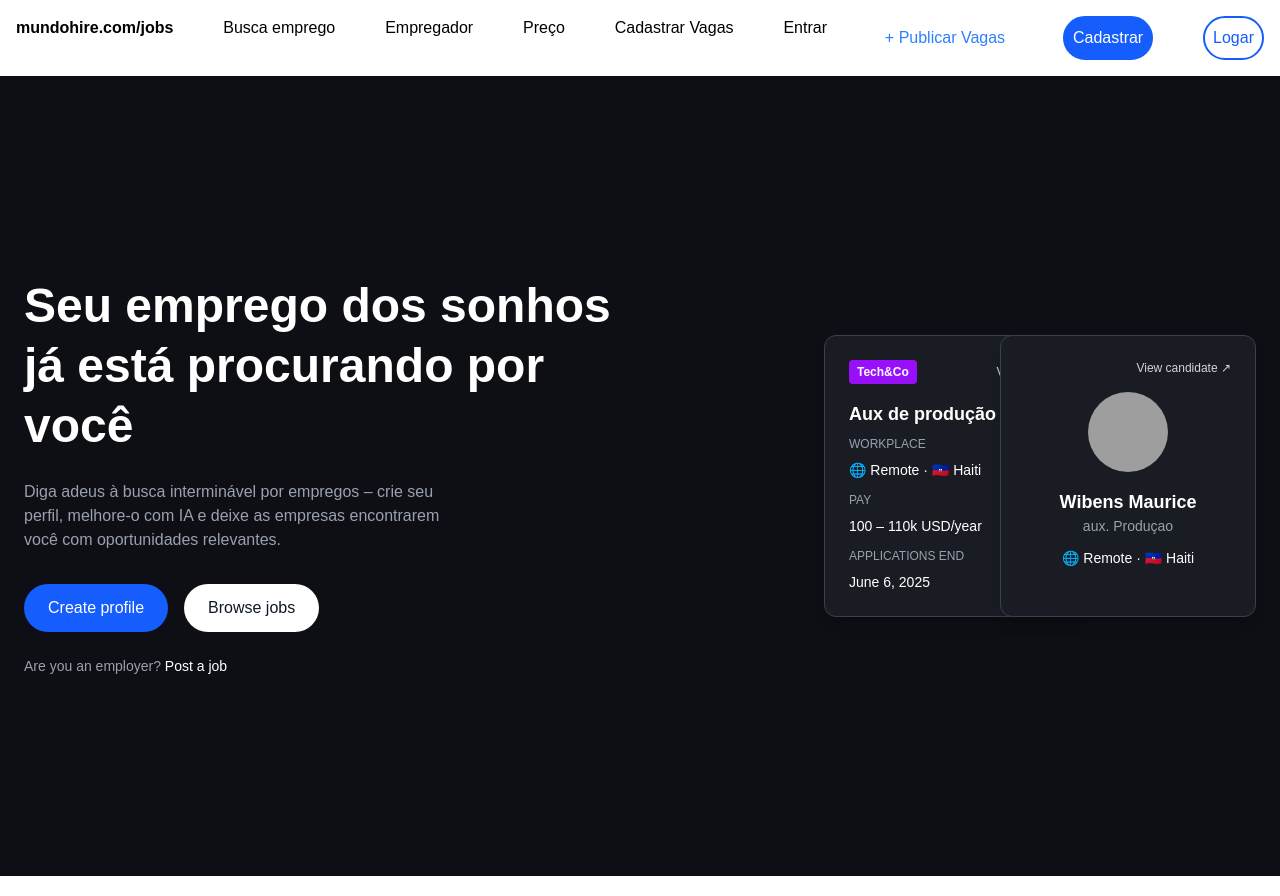
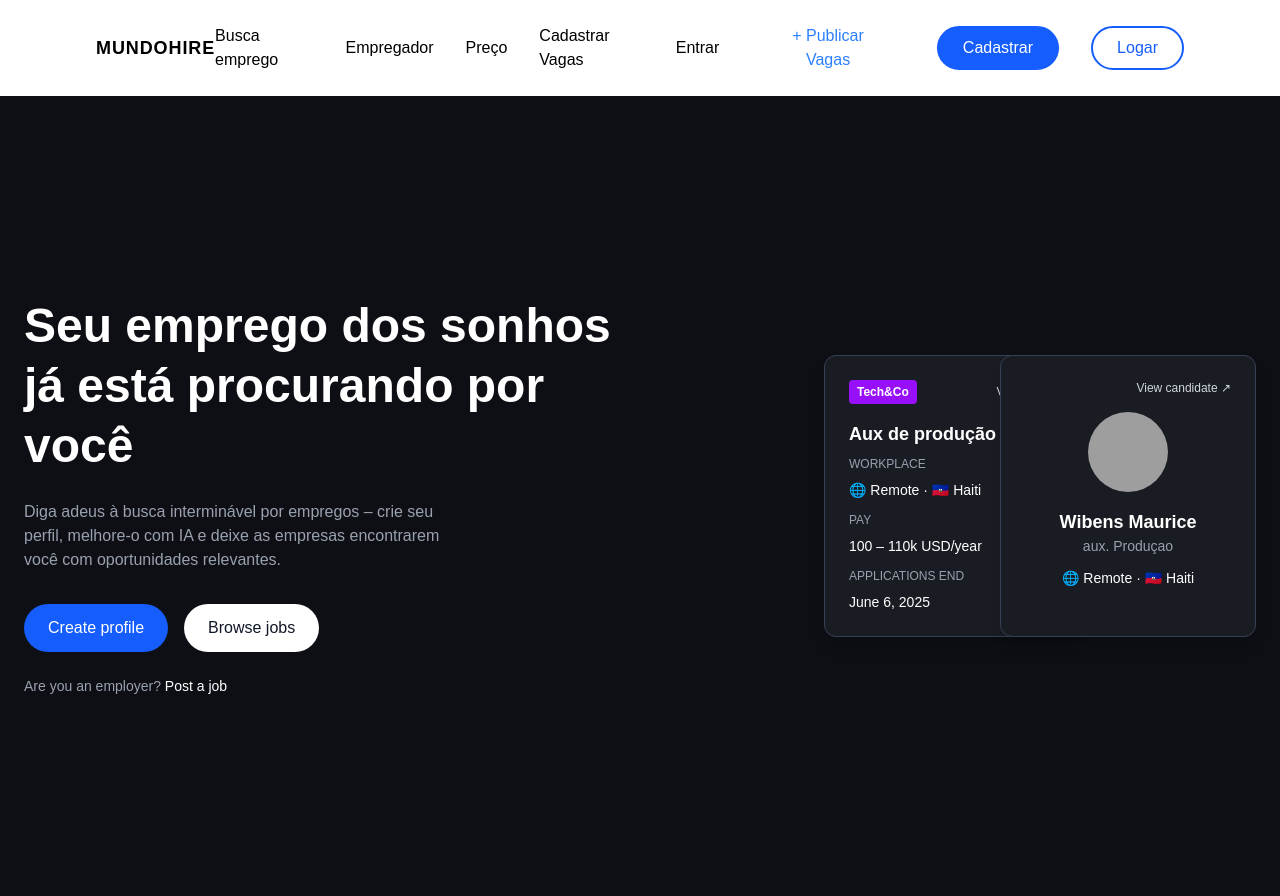
Before and after one commit to obens/MundoHire, a Next.js app: page / in a window 1280 px wide. Built offline with nearby package versions, Linux system fonts and the light colour scheme; grey boxes are pictures that could not be loaded.

Commit message:
feat: center and style the buttons inside the navbar

```diff
--- a/components/Navbar.tsx
+++ b/components/Navbar.tsx
@@ -1,25 +1,27 @@
 export default function Navbar() {
   return (
-    <nav className="flex w-full p-4 justify-between bg-white text-black">
-      <div>
-        <strong>mundohire.com/jobs</strong>
+    <nav className="flex w-full py-4 px-24 justify-between bg-white text-black">
+      <div className="flex items-center text-lg font-bold tracking-wider">
+        MUNDOHIRE
       </div>
-      <div>Busca emprego</div>
-      <div>Empregador</div>
-      <div>Preço</div>
-      <div>Cadastrar Vagas</div>
-      <div>Entrar</div>
-
-      <button className="bg-white text-blue-500 px-2 py-2 rounded-full font-medium hover:bg-blue-50 transition">
+      <div className="flex gap-8 items-center">
+        <div className="cursor-pointer hover:text-gray-600">Busca emprego</div>
+        <div className="cursor-pointer hover:text-gray-600">Empregador</div>
+        <div className="cursor-pointer hover:text-gray-600">Preço</div>
+        <div className="cursor-pointer hover:text-gray-600">
+          Cadastrar Vagas
+        </div>
+        <div className="cursor-pointer hover:text-gray-600">Entrar</div>
+        <button className="bg-white text-blue-500 px-6 py-2 rounded-full font-medium hover:bg-blue-50 transition cursor-pointer">
           + Publicar Vagas
         </button>
-      <button className="bg-blue-600 border-2 border-blue-600 text-white px-2 py-2 rounded-full font-medium hover:bg-blue-700 hover:border-blue-700 transition">
+        <button className="bg-blue-600 border-2 border-blue-600 text-white px-6 py-2 rounded-full font-medium hover:bg-blue-700 hover:border-blue-700 transition cursor-pointer">
           Cadastrar
         </button>
-
-      <button className="bg-white text-blue-600 border-2 border-blue-600 px-2 py-2 rounded-full font-medium hover:bg-blue-50 transition">
+        <button className="bg-white text-blue-600 border-2 border-blue-600 px-6 py-2 rounded-full font-medium hover:bg-blue-50 transition cursor-pointer">
           Logar
         </button>
+      </div>
     </nav>
   );
 }
```
Lines whose indentation alone changed are shown as unchanged.
